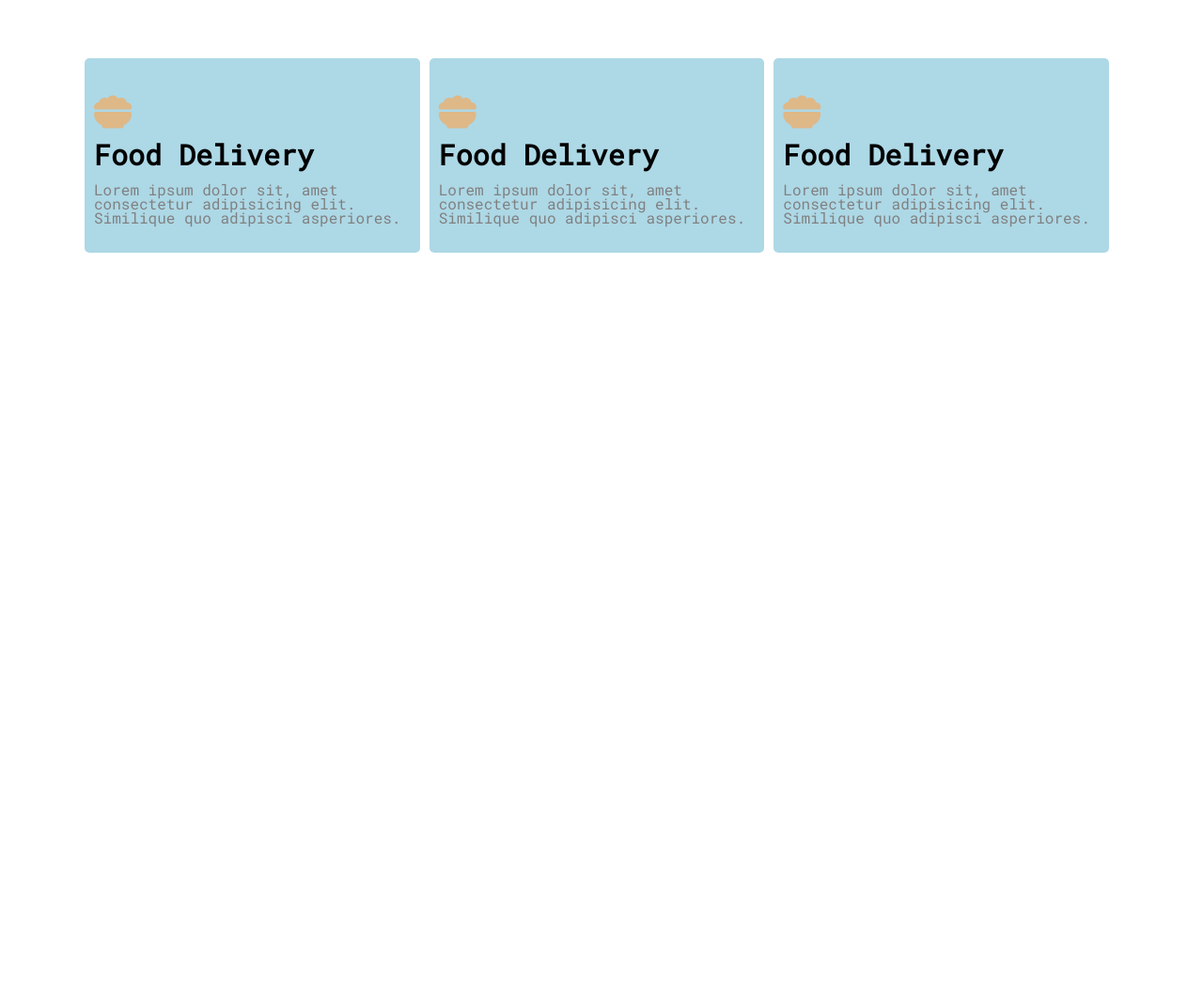
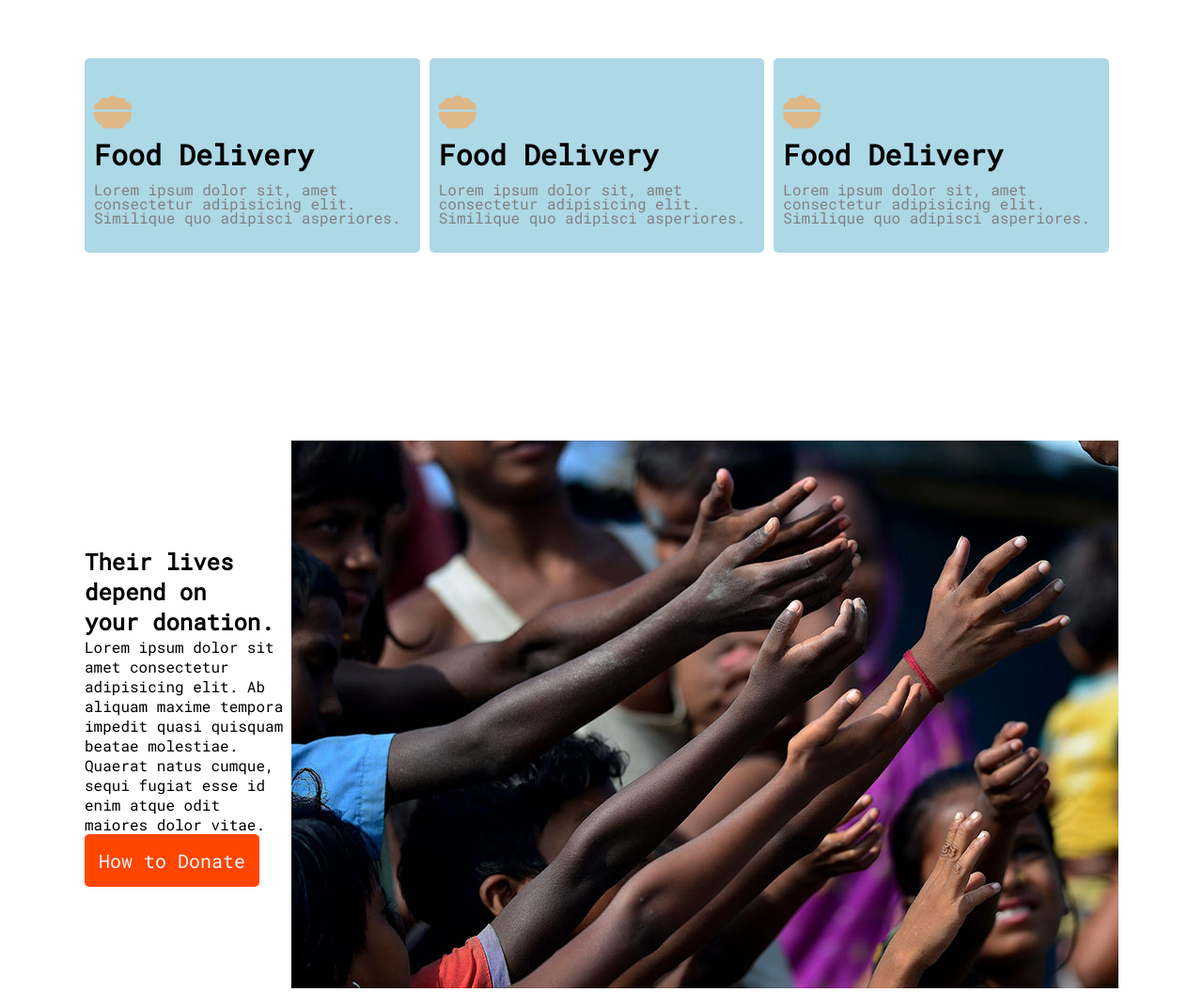
Before and after one commit to trtonmoy/practice-project, a plain HTML site: page index.html in a window 1280 px wide. Shown: the part 1528-2584 px from the top of the page at 94% size. Before the commit the page ends 1797 px from the top, so only its background shows below. Drawn offline with Linux system fonts and the light colour scheme.

Commit message:
modified

```diff
--- a/index.html
+++ b/index.html
@@ -101,6 +101,24 @@
                     </div>
                 </div>
 
+                <div class="banner-section">
+                    <div class="banner-content">
+                        <h1>
+                            Their lives depend on <br> your donation.
+                        </h1>
+                        <p>
+                            Lorem ipsum dolor sit amet consectetur adipisicing elit. Ab aliquam maxime tempora impedit quasi quisquam beatae molestiae. Quaerat natus cumque, sequi fugiat esse id enim atque odit maiores dolor vitae.
+                        </p>
+                        <button class="donate-button">
+                            How to Donate
+                        </button>
+                    </div>
+
+                    <div class="banner-img">
+                        <img src="./images/donation13.jpg" alt="">
+                    </div>
+                </div>
+
             </section>
 
 
--- a/style.css
+++ b/style.css
@@ -130,3 +130,22 @@ hr{
     background-color:lightblue;
     border-radius: 5px;
 }
+
+
+.banner-section{
+    max-width: 1100px;
+    margin: 0 auto;
+    padding-top: 200px;
+    display: flex;
+    align-items: center;
+    justify-content: center;
+}
+
+.banner-content{
+
+}
+
+.banner-img{
+
+
+}
```
